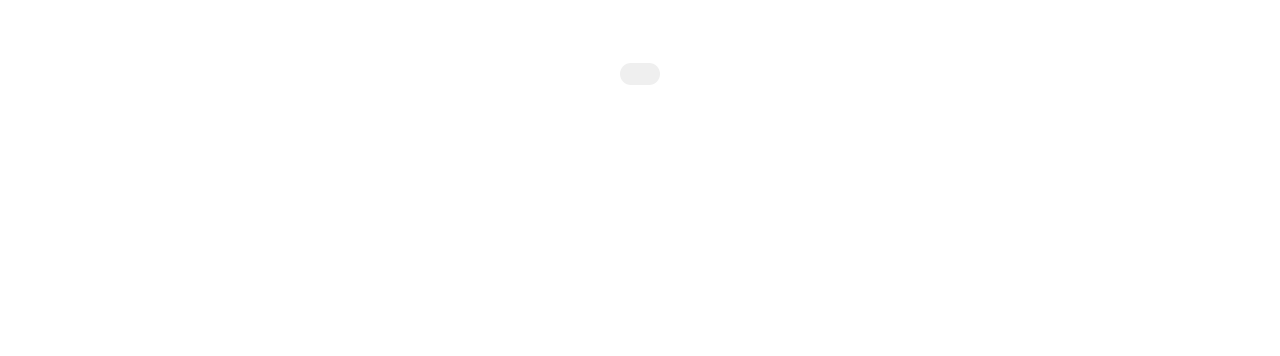
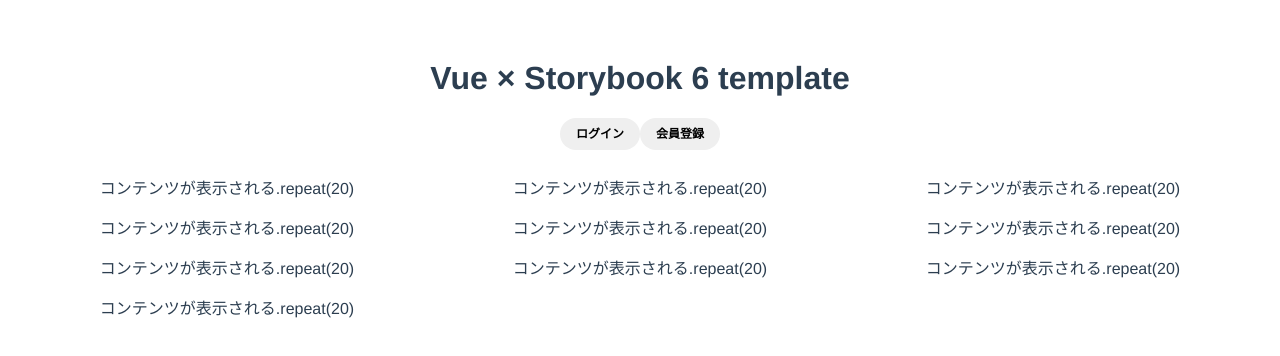
Before and after one commit to soregashi-27/vue-on-storybook, a Vue app: page / in a window 1280 px wide. Shown: the top 356 px of the page. Built offline with nearby package versions, Linux system fonts and the light colour scheme.

Commit message:
Page.vueをMyPageとして表示させる

```diff
--- a/src/App.vue
+++ b/src/App.vue
@@ -1,19 +1,19 @@
 <template>
   <div id="app">
     <!-- <img alt="Vue logo" src="./assets/logo.png" /> -->
-    <Button />
+    <MyPage />
   </div>
 </template>
 
 <script>
-import Button from './components/Button.vue'
+import MyPage from './components/Page.vue';
 
 export default {
   name: 'App',
   components: {
-    Button
+    MyPage
   }
-}
+};
 </script>
 
 <style>
```
